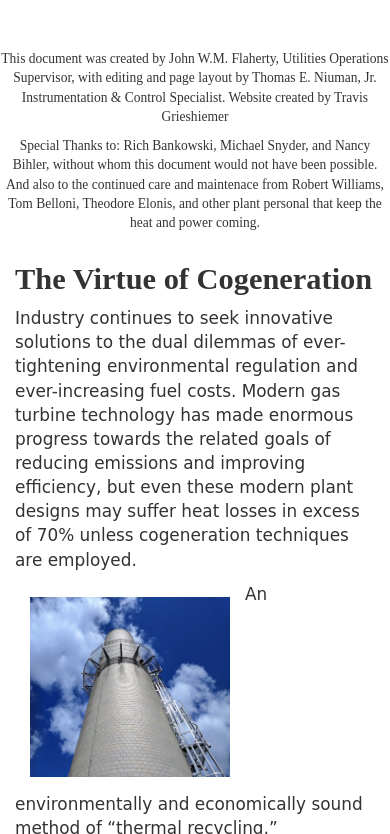
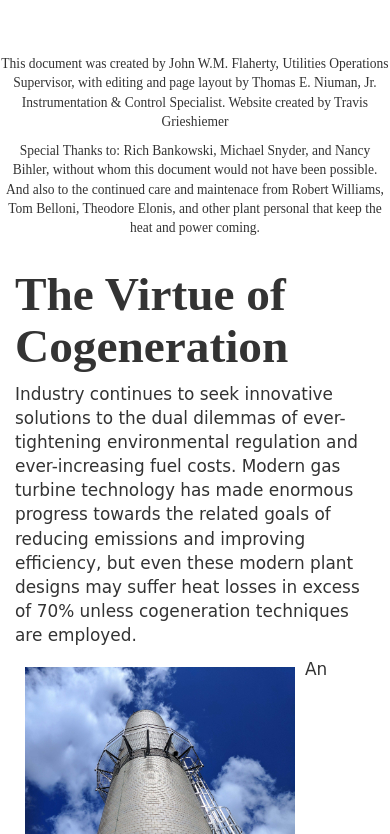
Before and after one commit to coffeeteer/busch-cogeneration-project, a website: page public/views/index.html in a window 390 px wide. Shown: the part 1166-2000 px from the top of the page. Drawn offline with nearby package versions, Linux system fonts and the light colour scheme; some packages are replaced by stand-ins of ours; files that its build step writes are made by us from their sources; files whose address does not match are found by name; a web font is replaced by a local one.

Commit message:
finding the right reponsiveness for the page

```diff
--- a/public/css/responsive.css
+++ b/public/css/responsive.css
@@ -48,14 +48,14 @@ and (max-width : 559px) {
 
 
 @media screen
-and (min-width : 150px)
-and (max-width : 409px) {
+and (min-device-width : 150px)
+and (max-device-width : 409px) {
      body {
         overflow-x: hidden;
     }
 
-    .logo, .cogen-systems, .cogen-image {
-        max-width: 200px;
+    img.logo, .cogen-systems, .cogen-image {
+        width: 100px;
         /*width: 100%;*/
         box-sizing: border-box;
         margin: 15px;
@@ -68,4 +68,13 @@ and (max-width : 409px) {
     /*.cogen-systems, .cogen-image::after{
         width: 130%;
     }*/
+
+    .parallax {
+
+    /* Create the parallax scrolling effect */
+    background-attachment: fixed;
+    background-position: center;
+    background-repeat: no-repeat;
+    background-size: cover;
+    }
 }
```
